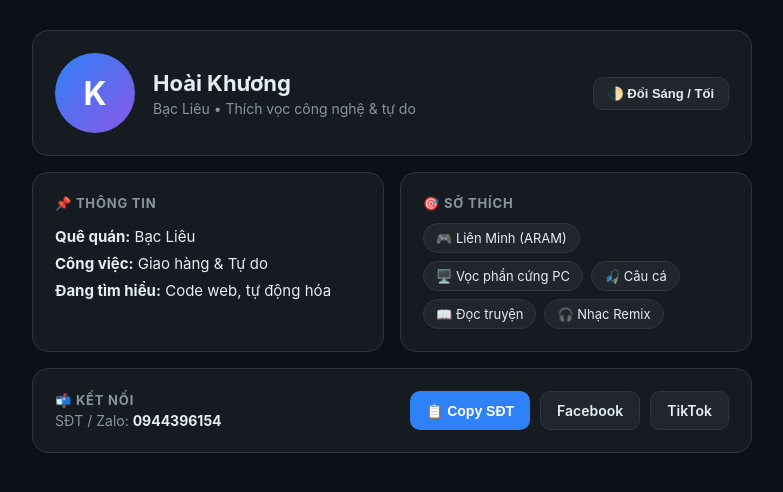
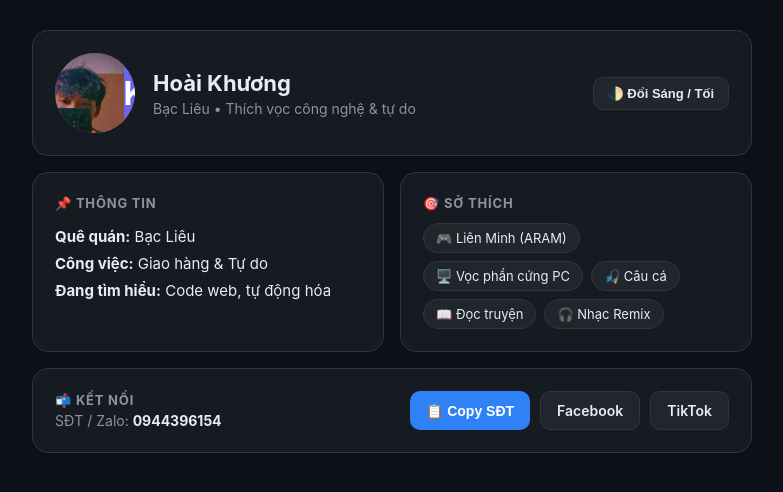
Before and after one commit to khuongccmm-cyber/bio, a plain HTML site: page index.html in a window 1280 px wide. Shown: the whole page, without its empty margins (248-1031 px from the left). Drawn offline with Linux system fonts and the light colour scheme.

Commit message:
Update index.html

```diff
--- a/index.html
+++ b/index.html
@@ -204,7 +204,7 @@
       <div class="profile-left">
         <div class="avatar">
           <!-- Muốn dùng ảnh thật: bỏ dấu chú thích dòng dưới và đổi tên file avatar.jpg -->
-          <!-- <img src="avatar.jpg" alt="Avatar"> -->
+           <img src="avatar.jpg" alt="Avatar">
           K
         </div>
         <div class="name-area">
```
